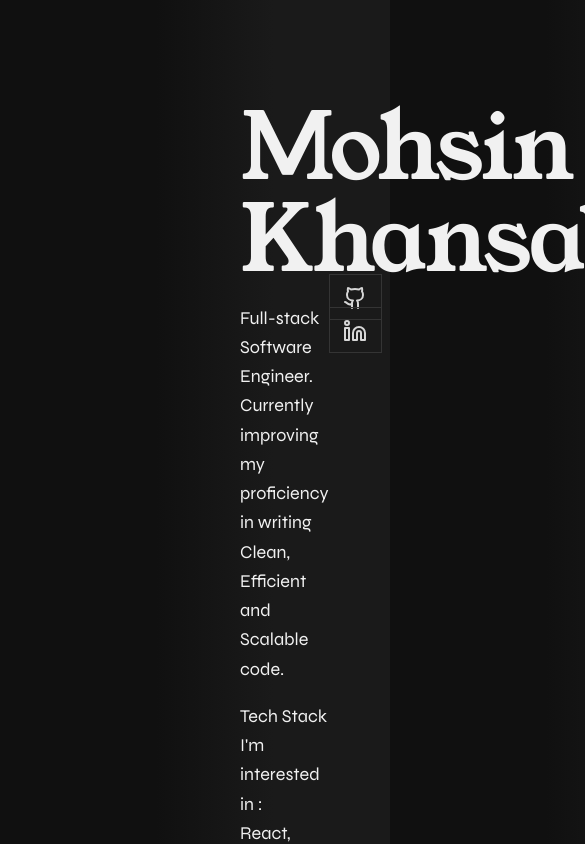
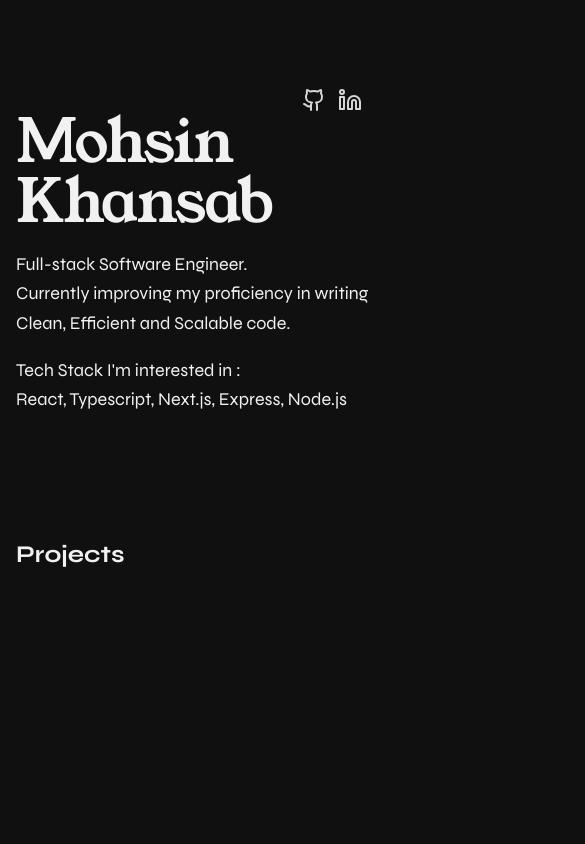
Before and after one commit to mohs-in/website_v3, a React (Vite) app: page / in a window 390 px wide. Shown: the top 844 px of the page, 585 px wide, since content can reach past the window. Built offline with nearby package versions, Linux system fonts and the light colour scheme.

Commit message:
optimize code for mobile devices

```diff
--- a/components/Header.jsx
+++ b/components/Header.jsx
@@ -18,8 +18,8 @@ export default function Header() {
                 <span className='skills'>Tech Stack I'm interested in : <br /> React, Typescript, Next.js, Express, Node.js</span></p>
 
                 <div className='social-links'>
-                    <a href="https://github.com/mohs-in" target='_blank'><img src={gh} alt="" /></a>
-                    <a href="https://www.linkedin.com/in/mohsinkhansab" target='_blank'><img src={lin} alt="" /></a>
+                    <a href="https://github.com/mohs-in" target='_blank' id='gh'><img src={gh} alt="" /></a>
+                    <a href="https://www.linkedin.com/in/mohsinkhansab" target='_blank' id='in'><img src={lin} alt="" /></a>
                 </div>
 
             </div>
--- a/src/App.scss
+++ b/src/App.scss
@@ -21,7 +21,8 @@ $border-card: 0 solid #e5e7eb;
 }
 
 body {
-    background: linear-gradient(90deg, $bg-start 40%, $bg-end 70%) no-repeat fixed;
+    // background: linear-gradient(90deg, $bg-start 40%, $bg-end 70%) no-repeat fixed;
+    background-color: $bg-start;
     margin: 0;
     color: $color-primary;
     font-family: "myFont", sans-serif;
@@ -40,8 +41,6 @@ header {
         letter-spacing: -.025em;
         line-height: 1;
         margin-bottom: 0;
-        transition-timing-function: linear;
-        // transition: 5.2s;
     }
 
     .header--desc {
@@ -55,7 +54,7 @@ header {
             max-width: 24em;
         }
 
-        .social-skills {
+        .social-links {
             display: flex;
             flex-direction: column;
         }
@@ -71,3 +70,32 @@ header {
         display: inline-block;
     }
 }
+
+@media (max-width: 480px) {
+    body {
+        padding: 2em 1em;
+    }
+
+    header {
+        .header--name h1 {
+            font-size: 3.75rem;
+            position: relative;
+        }
+
+        .header--desc {
+            .social-links {
+                flex-direction: row;
+                margin-top: -14em;
+
+                #gh, #in {
+                    border: none;
+                    position: absolute;
+                    padding: 1em;
+                }
+                #gh { margin: 5em -5em; }
+
+                #in { margin: 5em -3em; }
+            }
+        }
+    }
+}
```
